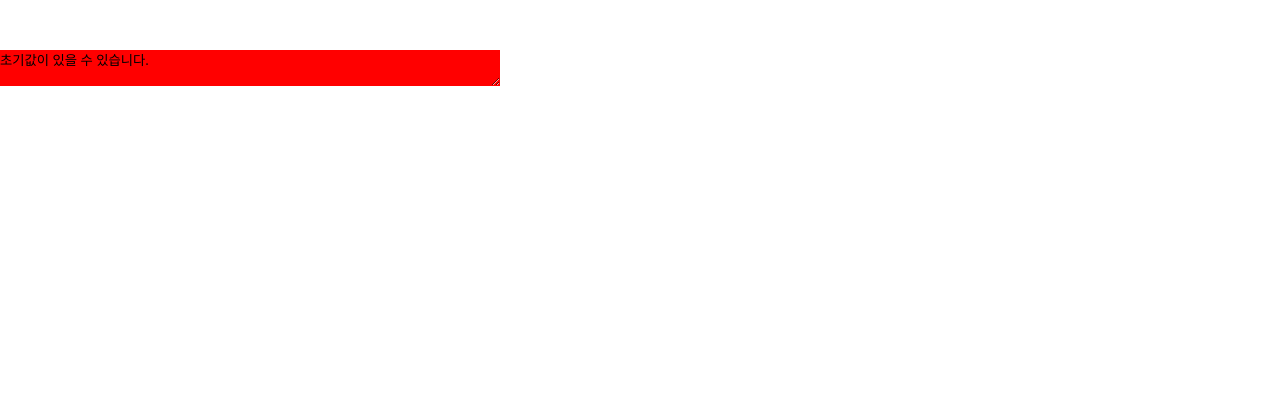
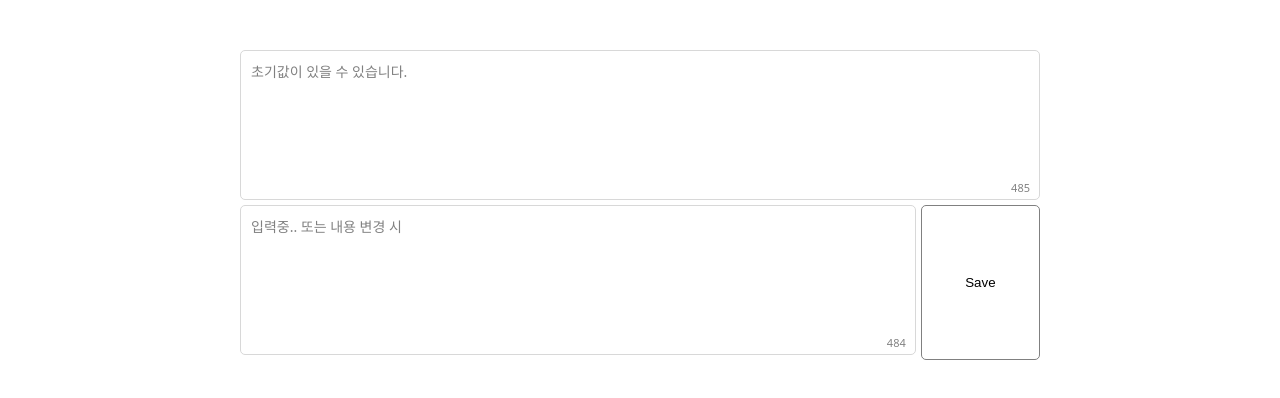
Before and after one commit to yuriyoon1009/react-atomic-design-pattern, a React (Create React App) app: page /input-list in a window 1280 px wide. Shown: the top 398 px of the page. Built offline with nearby package versions, Linux system fonts and the light colour scheme.

Commit message:
progress textarea in

```diff
--- a/src/components/atoms/Count.tsx
+++ b/src/components/atoms/Count.tsx
@@ -5,10 +5,12 @@ import styles from './Count.module.scss';
 
 const cx = classNames.bind(styles);
 
-type TCountProps = {};
+type TCountProps = {
+  count?: number;
+};
 
-function Count({}: TCountProps): JSX.Element {
-  return <div className={cx('count-container')}>500</div>;
+function Count({ count }: TCountProps): JSX.Element {
+  return <div className={cx('count')}>{count}</div>;
 }
 
 export default Count;
--- a/src/components/molecules/TextareaContents.module.scss
+++ b/src/components/molecules/TextareaContents.module.scss
@@ -0,0 +1,56 @@
+@import '../../variables.scss';
+
+.textarea-contents-container {
+  display: flex;
+  flex-direction: row;
+  width: 800px;
+
+  .contents-container {
+    position: relative;
+    width: 85%;
+
+    &.all {
+      width: 100%;
+    }
+
+    .textarea {
+      width: 100%;
+      min-height: 150px;
+      padding: 10px;
+      box-sizing: border-box;
+      font-size: 14px;
+      color: $gray50;
+      background-color: transparent;
+      border: 1px solid $deep_gray;
+      border-radius: 5px;
+      resize: none;
+    }
+
+    .count-container {
+      position: absolute;
+      right: 10px;
+      bottom: 10px;
+      font-size: 11px;
+      color: $gray50;
+    }
+  }
+
+  .btn-container {
+    margin-left: 5px;
+    width: 15%;
+    min-height: 150px;
+
+    &.none {
+      display: none;
+    }
+
+    .btn {
+      width: 100%;
+      height: 100%;
+      box-sizing: border-box;
+      border: 1px solid $gray50;
+      border-radius: 5px;
+      background-color: $white;
+    }
+  }
+}
--- a/src/components/molecules/TextareaContents.tsx
+++ b/src/components/molecules/TextareaContents.tsx
@@ -1,4 +1,6 @@
+import { useState, useEffect } from 'react';
 import classNames from 'classnames/bind';
+import usePrevious from 'hooks/usePrevious';
 
 import styles from './TextareaContents.module.scss';
 
@@ -13,6 +15,7 @@ interface TTextareaContentsProps {
   placeholder?: string;
   maxLength?: number;
   autoFocus?: boolean;
+  isBtn?: boolean;
   onChange?: (e: any) => void;
 }
 
@@ -23,21 +26,46 @@ function TextareaContents({
   placeholder,
   maxLength,
   autoFocus,
+  isBtn,
   onChange,
 }: TTextareaContentsProps): JSX.Element {
+  const [count, setCount] = useState<number>(maxLength);
+  const prevValue: string = usePrevious<string>(value);
+
+  useEffect(() => {
+    if (value !== prevValue) {
+      const updateCount: number = maxLength - value?.length;
+      setCount(updateCount);
+    }
+  }, [value, prevValue, setCount, maxLength]);
+
   return (
     <div className={cx('textarea-contents-container')}>
+      <div className={cx('contents-container', { all: !isBtn })}>
         <Textarea
           id={id}
           value={value}
-        className={className}
+          className={cx(className)}
           placeholder={placeholder}
           maxLength={maxLength}
           autoFocus={autoFocus}
           onChange={onChange}
         />
-      {/* <Button>abc</Button> */}
-      {/* <Count /> */}
+        <div className={cx('count-container')}>
+          <Count count={count} />
+        </div>
+      </div>
+
+      <div className={cx('btn-container', { none: !isBtn })}>
+        <Button
+          className={cx('btn')}
+          onClick={() => {
+            console.log('save');
+          }}
+        >
+          <span>Save</span>
+        </Button>
+      </div>
     </div>
   );
 }
--- /dev/null
+++ b/src/hooks/usePrevious.ts
@@ -0,0 +1,11 @@
+import { useEffect, useRef } from 'react';
+
+export default function usePrevious<T>(state: T): T | undefined {
+  const ref = useRef<T>();
+
+  useEffect(() => {
+    ref.current = state;
+  }, [state]);
+
+  return ref.current;
+}
--- a/src/pages/InputListPage/InputList.module.scss
+++ b/src/pages/InputListPage/InputList.module.scss
@@ -1,9 +1,6 @@
 .input-list-container {
   display: flex;
   flex-direction: column;
-
-  .textarea {
-    width: 500px;
-    background: red;
-  }
+  align-items: center;
+  justify-content: center;
 }
--- a/src/pages/InputListPage/InputList.tsx
+++ b/src/pages/InputListPage/InputList.tsx
@@ -14,6 +14,18 @@ const InputList = () => {
       placeholder: '입력',
       maxLength: 500,
       autoFocus: false,
+      isBtn: false,
+      onChange: (e) => {
+        setSelectedValue(e.target);
+      },
+    },
+    {
+      id: '2',
+      value: '입력중.. 또는 내용 변경 시',
+      placeholder: '입력',
+      maxLength: 500,
+      autoFocus: true,
+      isBtn: true,
       onChange: (e) => {
         setSelectedValue(e.target);
       },
@@ -44,6 +56,7 @@ const InputList = () => {
               autoFocus={data?.autoFocus}
               onChange={data?.onChange}
               className={cx('textarea')}
+              isBtn={data?.isBtn}
             />
           );
         })}
```
Lines whose indentation alone changed are shown as unchanged.
